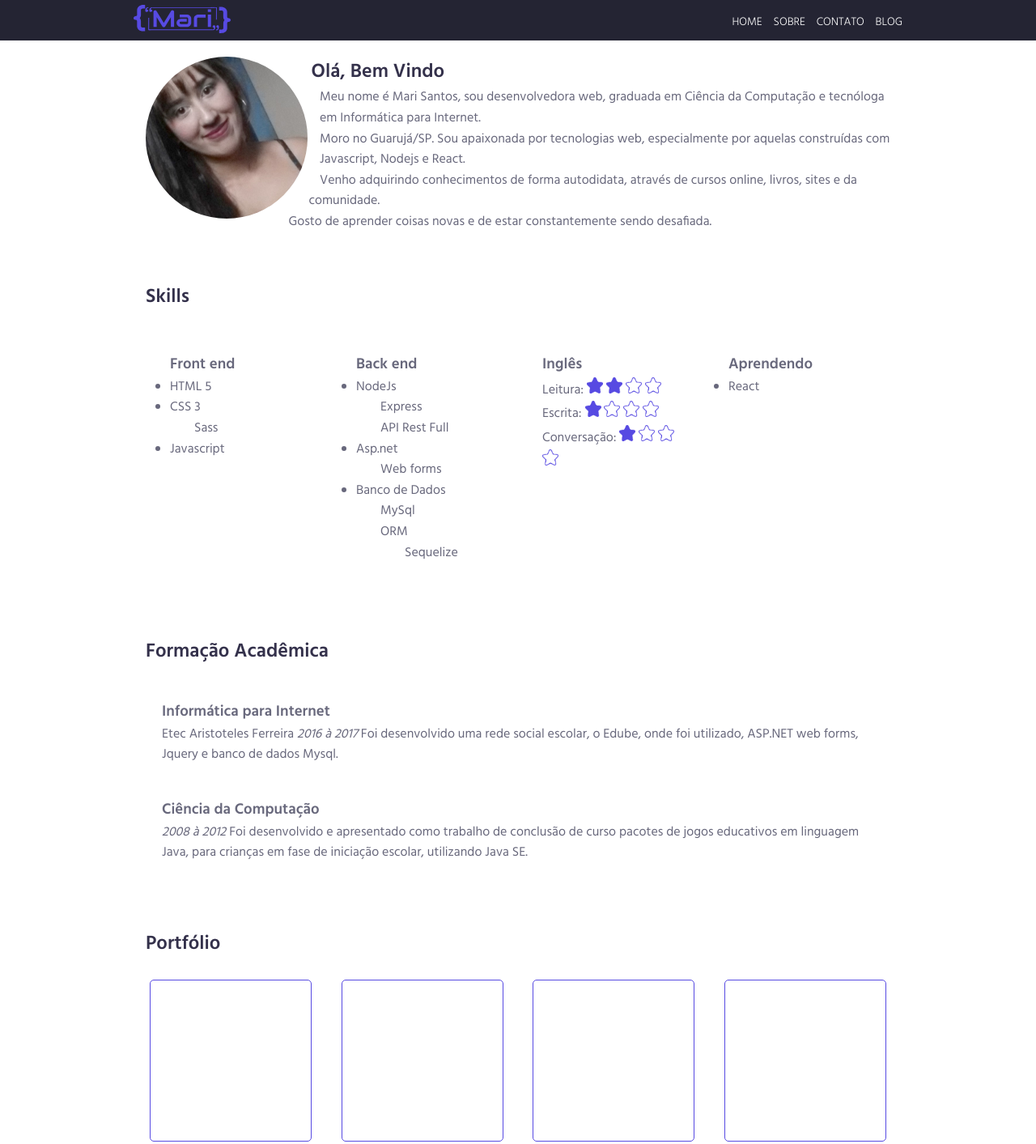
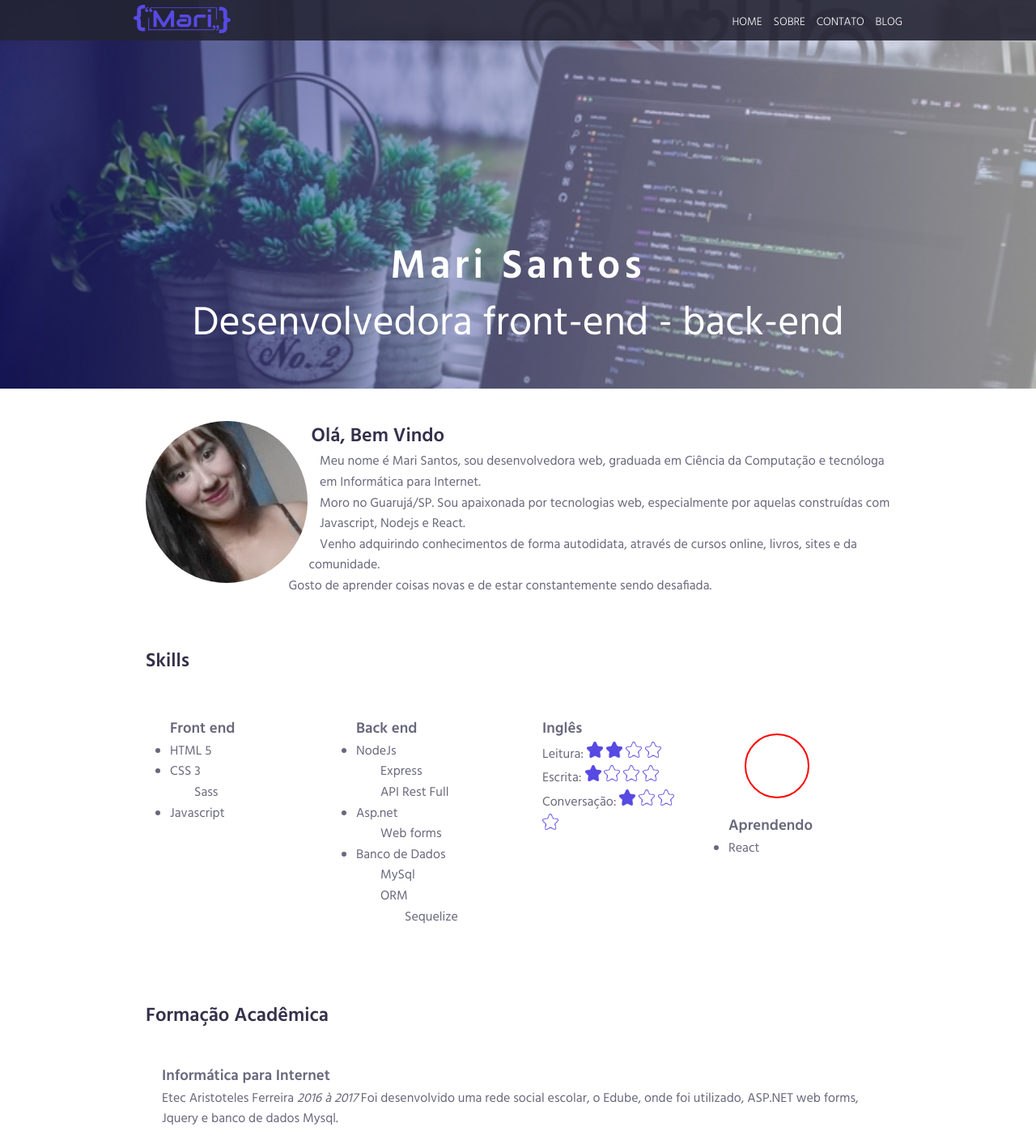
Before and after one commit to maarysantos/marisantos.com.br, a plain HTML site: page index.html in a window 1280 px wide. Shown: the top 1413 px of the page at 81% size. Drawn offline with Linux system fonts and the light colour scheme.

Commit message:
com intro"

```diff
--- a/index.html
+++ b/index.html
@@ -38,6 +38,11 @@
 
     <main>
      <!--Sobre mim  -->
+
+     <section id="intro">
+         <span class="row1">Mari Santos  </span>
+        <span class="row2">  Desenvolvedora front-end - back-end </span>
+     </section>
      <section id="sobre" class="container" >
         <img src="img/photo.jpg" title="Mari Santos"/>
         <h1>Olá, Bem Vindo</h1>
@@ -127,6 +132,7 @@
 
         <!--Aprendendo -->
         <div class="skill-item">
+            <div class="icon"></div>
             <h3>Aprendendo</h3>
             <ul>
                 <li>React</li>
@@ -175,11 +181,22 @@
     <section id="contato">
         <div class="container flex-box">
             <h1 class="flex-basis-grow">Entre em contato</h1>
+            Sinta-se a vontade para entrar em contato comigo a qualquer hora. Se você tiver dúvidas ou comentários ou quiser apenas uma boa conversa, terei prazer em responder!
+
 
             <div class="contato-item">
-                 Sinta-se a vontade para entrar em contato comigo a qualquer hora. Se você tiver dúvidas ou comentários ou quiser apenas uma boa conversa, terei prazer em responder!
-                 <p>maary.santos1@gmail.com</p>
-                <p><b>(13) 988541172</b></p>
+                <address>
+
+                    <p>
+                        <span> Email </span>
+                        maary.santos1@gmail.com
+                    </p>
+
+                    <p>
+                        <span> Telefone </span>
+                        (13) 988541172
+                    </p>
+                </address>
             </div>
 
             <div class="contato-item">
--- a/scss/_main.scss
+++ b/scss/_main.scss
@@ -21,15 +21,18 @@ html, body{
 
 /**flexbox**/
 .flex-box{
+   display:-webkit-box;
+   display:-ms-flexbox;
    display:flex;
-   display: -ms-flexbox;
+   -webkit-box-pack: justify;
+       -ms-flex-pack: justify;
+           justify-content: space-between;
+   -webkit-box-align: center;
+       -ms-flex-align: center;
+           align-items: center;
+   -ms-flex-wrap: wrap;
+       flex-wrap: wrap;}
 
-   justify-content: space-between;
-   align-items: center;
-   flex-wrap: wrap;
-
-
-}
 
 header {
    top:0;
@@ -91,12 +94,45 @@ section h1 {
    flex-basis: 960px;
    padding-bottom:$internal-spacing;
 }
+body{
+   margin-top:0;
+}
+/*Photo by Safar Safarov on Unsplash*/
+#intro {
+
+   background-image:url('../img/modificada.jpg');
+   background-attachment: fixed;
+   height:480px;
+   background-size:cover;
+   background-repeat:no-repeat;
+}
+
+#intro .row1{
+
+   position: absolute;
+   top:290px;
+   right:10px;
+   left: 10px;
+   color:#fff;
+   font-size:50px;
+   font-weight: 900;
+   letter-spacing: 5px;
+   text-align:center;
+}
+#intro .row2{
+   position: absolute;
+   top:360px;
+   right:10px;
+   left: 10px;
+   color:#fff;
+   font-size:50px;
+
+   text-align:center;
+}
+
 
 
 /*Sobre/ imagem*/
-#sobre{
-   margin-top:50px;
-}
 
 #sobre img{
     float:left;
@@ -283,3 +319,11 @@ footer{
   .item-foo:nth-child(1){
      margin:auto;
   }
+
+.icon{
+   width:80px;
+   height:80px;
+   border : 2px solid red;
+   border-radius:50%;
+
+}
--- a/scss/_variables.scss
+++ b/scss/_variables.scss
@@ -1,4 +1,4 @@
-$bg-color: #242433;
+$bg-color: rgba(36, 36, 51, 0.9);
 $purple-color:#574AE2;
 $external-spacing: 20px; /**Margin**/
 $internal-spacing: 20px; /**Padding**/
```
Also changed, not shown: css/style.css, img/modificada.jpg (added), 2 other files.
